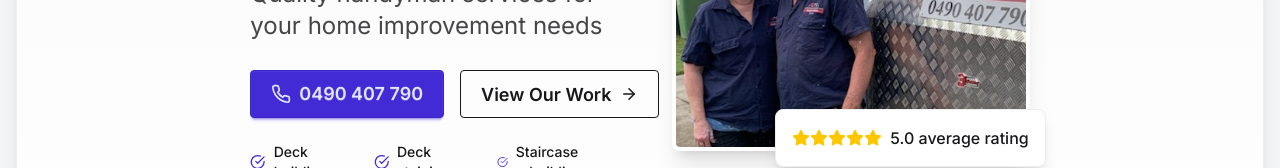
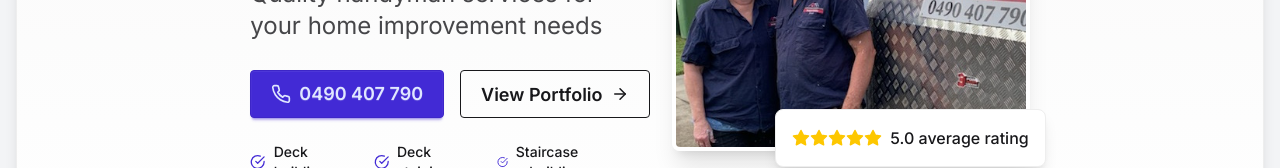
Before and after one commit to pagesolver/northbm, a Next.js app: page / in a window 1280 px wide. Shown: the part 368-536 px from the top of the page. Built offline with nearby package versions, Linux system fonts and the light colour scheme.

Commit message:
fix: update link text and href for portfolio navigation

```diff
--- a/src/app/page.tsx
+++ b/src/app/page.tsx
@@ -28,8 +28,8 @@ export default function Page() {
                 <Phone size={20} />
                 0490 407 790
               </Link>
-              <Link href="/our-work" className="btn btn-outline btn-lg gap-2">
-                View Our Work
+              <Link href="/portfolio" className="btn btn-outline btn-lg gap-2">
+                View Portfolio
                 <ArrowRight size={18} />
               </Link>
             </div>
```
